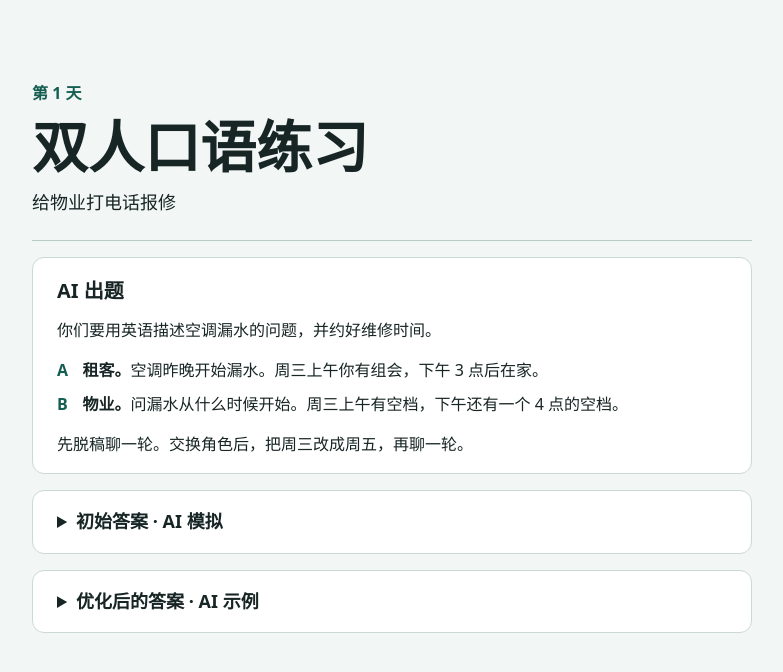
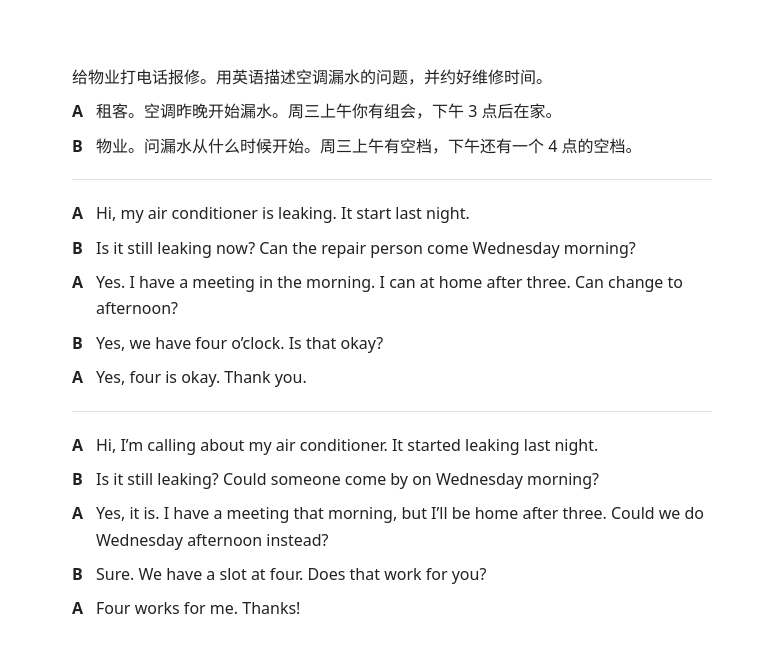
Before and after one commit to edyou25/oral, a plain HTML site: page index.html in a window 1280 px wide. Shown: the whole page, without its empty margins (248-1031 px from the left). Drawn offline with Linux system fonts and the light colour scheme.

Commit message:
Simplify the speaking practice page

```diff
--- a/index.html
+++ b/index.html
@@ -3,70 +3,38 @@
 <head>
   <meta charset="utf-8">
   <meta name="viewport" content="width=device-width, initial-scale=1">
-  <meta name="description" content="双人英语口语场景练习，每天一题。">
-  <title>双人口语练习 · 第 1 天</title>
+  <title>oral</title>
   <style>
-    :root { color-scheme: light; font-family: system-ui, sans-serif; color: #172524; background: #f2f6f5; }
-    *, *::before, *::after { box-sizing: border-box; }
-    body { margin: 0; line-height: 1.65; }
-    main { width: min(calc(100% - 2rem), 45rem); margin: clamp(2rem, 7vw, 5rem) auto; }
-    header { padding-bottom: 1.4rem; border-bottom: 1px solid #b8cbc6; }
-    h1, h2, p { margin: 0; }
-    h1 { font-size: clamp(2rem, 7vw, 3.5rem); line-height: 1.15; }
-    h2 { font-size: 1.25rem; }
-    .day { color: #155e52; font-weight: 700; margin-bottom: .45rem; }
-    .topic { margin-top: .65rem; font-size: 1.125rem; }
-    section, details { margin-top: 1rem; padding: 1rem clamp(1rem, 4vw, 1.5rem); background: #fff; border: 1px solid #cbd9d6; border-radius: .75rem; }
-    section > p { margin-top: .6rem; }
-    .roles { display: grid; gap: .45rem; margin-block: .85rem; }
-    .roles div { display: grid; grid-template-columns: 1.6rem 1fr; }
-    dt, .speaker { font-weight: 750; color: #155e52; }
-    dd { margin: 0; }
-    summary { cursor: pointer; font-size: 1.125rem; font-weight: 700; }
-    summary:focus-visible { outline: 2px solid #155e52; outline-offset: .35rem; }
-    details[open] summary { padding-bottom: .6rem; border-bottom: 1px solid #cbd9d6; }
-    details p { display: grid; grid-template-columns: 1.6rem 1fr; margin-top: .6rem; }
+    body { margin: 0; background: #fff; color: #222; font: 1rem/1.65 system-ui, sans-serif; }
+    main { max-width: 40rem; margin: clamp(1.5rem, 6vw, 4rem) auto; padding: 0 1rem; }
+    section + section { border-top: 1px solid #ddd; margin-top: 1.25rem; padding-top: 1.25rem; }
+    p { margin: 0 0 .5rem; }
+    p:last-child { margin-bottom: 0; }
+    .line { display: grid; grid-template-columns: 1.5rem minmax(0, 1fr); }
+    .speaker { font-weight: 650; }
   </style>
 </head>
 <body>
   <main>
-    <header>
-      <p class="day">第 1 天</p>
-      <h1>双人口语练习</h1>
-      <p class="topic">给物业打电话报修</p>
-    </header>
-
-    <section aria-labelledby="prompt">
-      <h2 id="prompt">AI 出题</h2>
-      <p>你们要用英语描述空调漏水的问题，并约好维修时间。</p>
-      <dl class="roles">
-        <div><dt>A</dt><dd><strong>租客。</strong>空调昨晚开始漏水。周三上午你有组会，下午 3 点后在家。</dd></div>
-        <div><dt>B</dt><dd><strong>物业。</strong>问漏水从什么时候开始。周三上午有空档，下午还有一个 4 点的空档。</dd></div>
-      </dl>
-      <p>先脱稿聊一轮。交换角色后，把周三改成周五，再聊一轮。</p>
+    <section aria-label="AI 出题">
+      <p>给物业打电话报修。用英语描述空调漏水的问题，并约好维修时间。</p>
+      <p class="line"><span class="speaker">A</span><span>租客。空调昨晚开始漏水。周三上午你有组会，下午 3 点后在家。</span></p>
+      <p class="line"><span class="speaker">B</span><span>物业。问漏水从什么时候开始。周三上午有空档，下午还有一个 4 点的空档。</span></p>
     </section>
-
-    <details>
-      <summary>初始答案 · AI 模拟</summary>
-      <div lang="en">
-        <p><span class="speaker">A</span><span>Hi, my air conditioner is leaking. It start last night.</span></p>
-        <p><span class="speaker">B</span><span>Is it still leaking now? Can the repair person come Wednesday morning?</span></p>
-        <p><span class="speaker">A</span><span>Yes. I have a meeting in the morning. I can at home after three. Can change to afternoon?</span></p>
-        <p><span class="speaker">B</span><span>Yes, we have four o’clock. Is that okay?</span></p>
-        <p><span class="speaker">A</span><span>Yes, four is okay. Thank you.</span></p>
-      </div>
-    </details>
-
-    <details>
-      <summary>优化后的答案 · AI 示例</summary>
-      <div lang="en">
-        <p><span class="speaker">A</span><span>Hi, I’m calling about my air conditioner. It started leaking last night.</span></p>
-        <p><span class="speaker">B</span><span>Is it still leaking? Could someone come by on Wednesday morning?</span></p>
-        <p><span class="speaker">A</span><span>Yes, it is. I have a meeting that morning, but I’ll be home after three. Could we do Wednesday afternoon instead?</span></p>
-        <p><span class="speaker">B</span><span>Sure. We have a slot at four. Does that work for you?</span></p>
-        <p><span class="speaker">A</span><span>Four works for me. Thanks!</span></p>
-      </div>
-    </details>
+    <section aria-label="初始对话" lang="en">
+      <p class="line"><span class="speaker">A</span><span>Hi, my air conditioner is leaking. It start last night.</span></p>
+      <p class="line"><span class="speaker">B</span><span>Is it still leaking now? Can the repair person come Wednesday morning?</span></p>
+      <p class="line"><span class="speaker">A</span><span>Yes. I have a meeting in the morning. I can at home after three. Can change to afternoon?</span></p>
+      <p class="line"><span class="speaker">B</span><span>Yes, we have four o’clock. Is that okay?</span></p>
+      <p class="line"><span class="speaker">A</span><span>Yes, four is okay. Thank you.</span></p>
+    </section>
+    <section aria-label="优化对话" lang="en">
+      <p class="line"><span class="speaker">A</span><span>Hi, I’m calling about my air conditioner. It started leaking last night.</span></p>
+      <p class="line"><span class="speaker">B</span><span>Is it still leaking? Could someone come by on Wednesday morning?</span></p>
+      <p class="line"><span class="speaker">A</span><span>Yes, it is. I have a meeting that morning, but I’ll be home after three. Could we do Wednesday afternoon instead?</span></p>
+      <p class="line"><span class="speaker">B</span><span>Sure. We have a slot at four. Does that work for you?</span></p>
+      <p class="line"><span class="speaker">A</span><span>Four works for me. Thanks!</span></p>
+    </section>
   </main>
 </body>
 </html>
```
